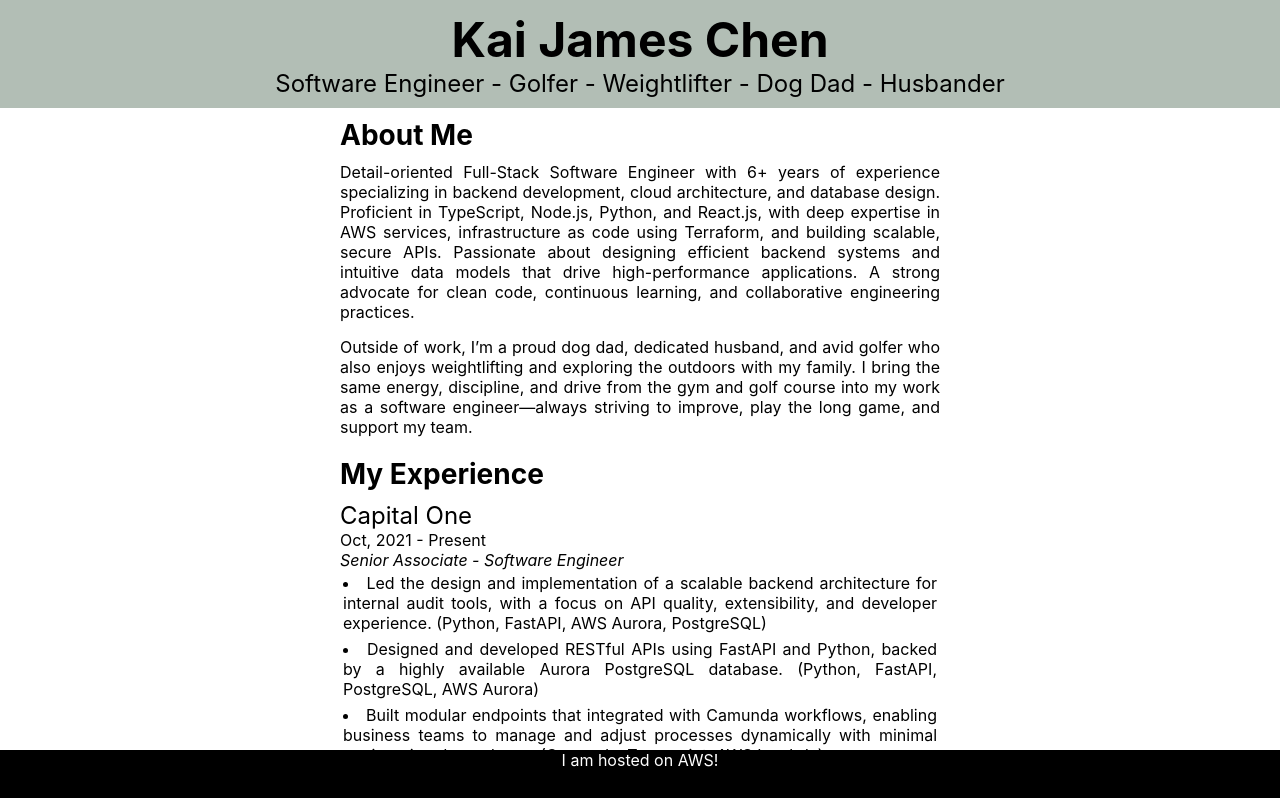
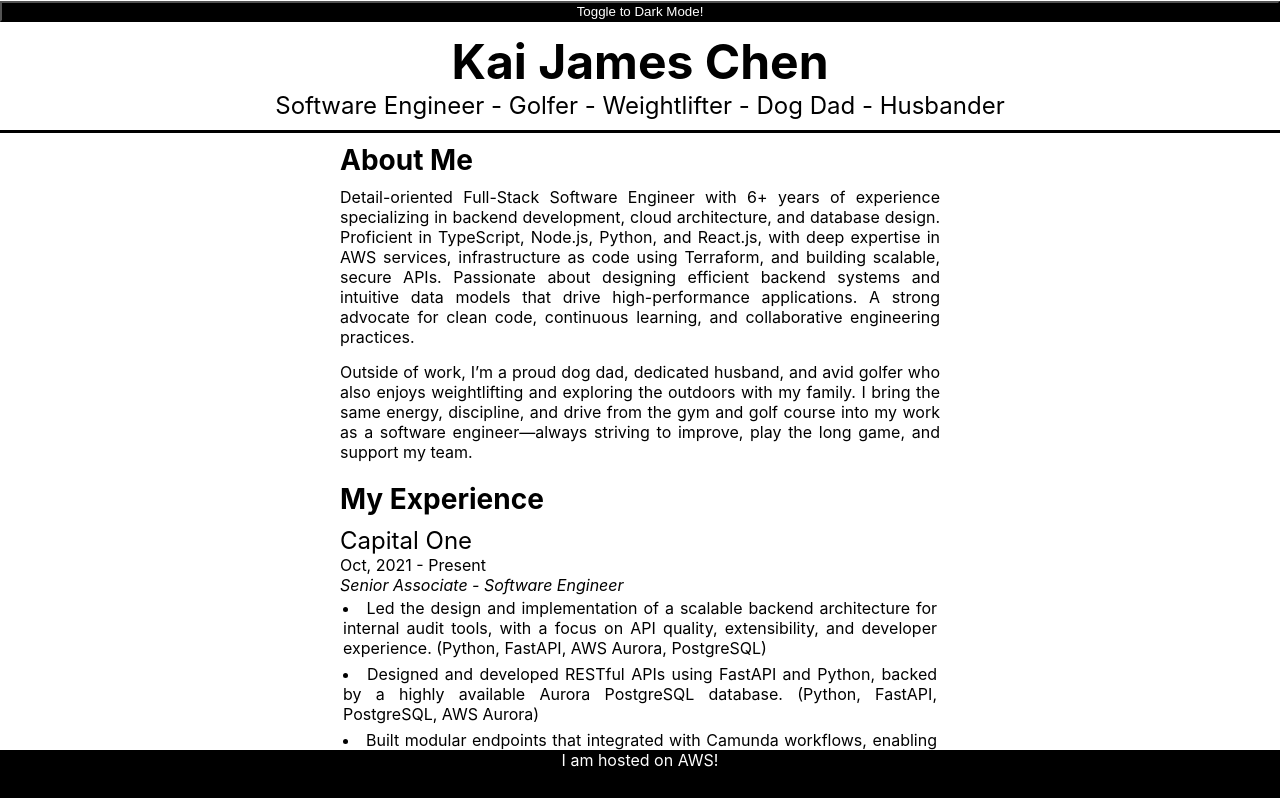
Before and after one commit to KaiFujimoto/Kai-Website, a React (Create React App) app: page / in a window 1280 px wide. Shown: the top 798 px of the page. Built offline with nearby package versions, Linux system fonts and the light colour scheme.

Commit message:
feature: using context hooks example via dark mode and light mode

```diff
--- a/src/App.css
+++ b/src/App.css
@@ -2,6 +2,11 @@
   display: inline-grid;
 	width: 100%;
 	height: 100%;
+}
+
+.dark {
+	color: white;
+	background-color: black;
 }
 
 .app-body {
@@ -11,9 +16,9 @@
 }
 
 .header {
+	border-bottom: solid;
 	display: inline-grid;
 	justify-content: center;
-	background-color: #B2BEB5;
 	min-height: 40px;
 	padding: 10px;
 	text-align: center;
--- a/src/App.tsx
+++ b/src/App.tsx
@@ -1,4 +1,4 @@
-import React from 'react';
+import React, { createContext, useState, useContext } from 'react';
 import './App.css';
 import Header from './components/Header';
 import Footer from './components/Footer';
@@ -8,9 +8,21 @@ import MyExperience from './components/MyExperience';
 import MySkills from './components/MySkills';
 import MyEducation from './components/MyEducation';
 
+interface ThemeContextType {
+  isDarkMode: boolean;
+  setIsDarkMode: React.Dispatch<React.SetStateAction<boolean>>;
+};
+
+const ThemeContext = createContext<ThemeContextType | undefined>(undefined);
+
 function App() {
+
+	const [isDarkMode, setIsDarkMode] = useState(false);
+
   return (
-    <div className="App">
+		<ThemeContext.Provider value={{ isDarkMode, setIsDarkMode }}>
+			<div className={`${isDarkMode ? "dark" : "light"} App`}>
+			  <ThemeToggle />
 				<Header />
 				<div className="app-body">
 					<AboutMe />
@@ -21,6 +33,23 @@ function App() {
 				</div>
 				<Footer />
 			</div>
+		</ThemeContext.Provider>
+  );
+}
+
+function ThemeToggle() {
+	const context = useContext(ThemeContext);
+
+	if (!context) {
+		return null;
+	}
+
+	const { isDarkMode, setIsDarkMode } = context;
+
+	return (
+		<button className={isDarkMode ? "light" : "dark" } onClick={() => setIsDarkMode(!isDarkMode)}>
+			Toggle to {isDarkMode ? "Light" : "Dark"} Mode!
+		</button>
 	);
 }
 
```
Lines whose indentation alone changed are shown as unchanged.
